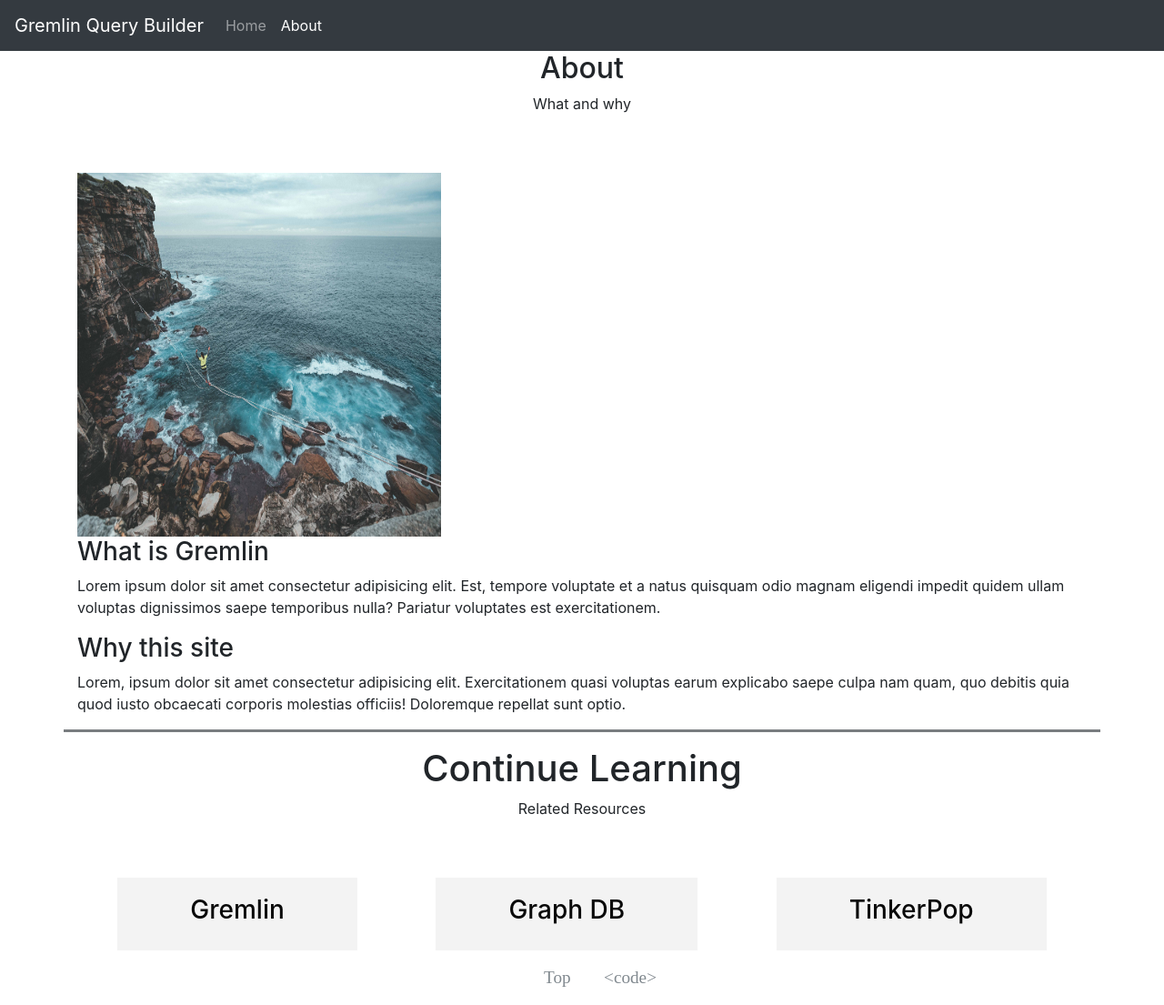
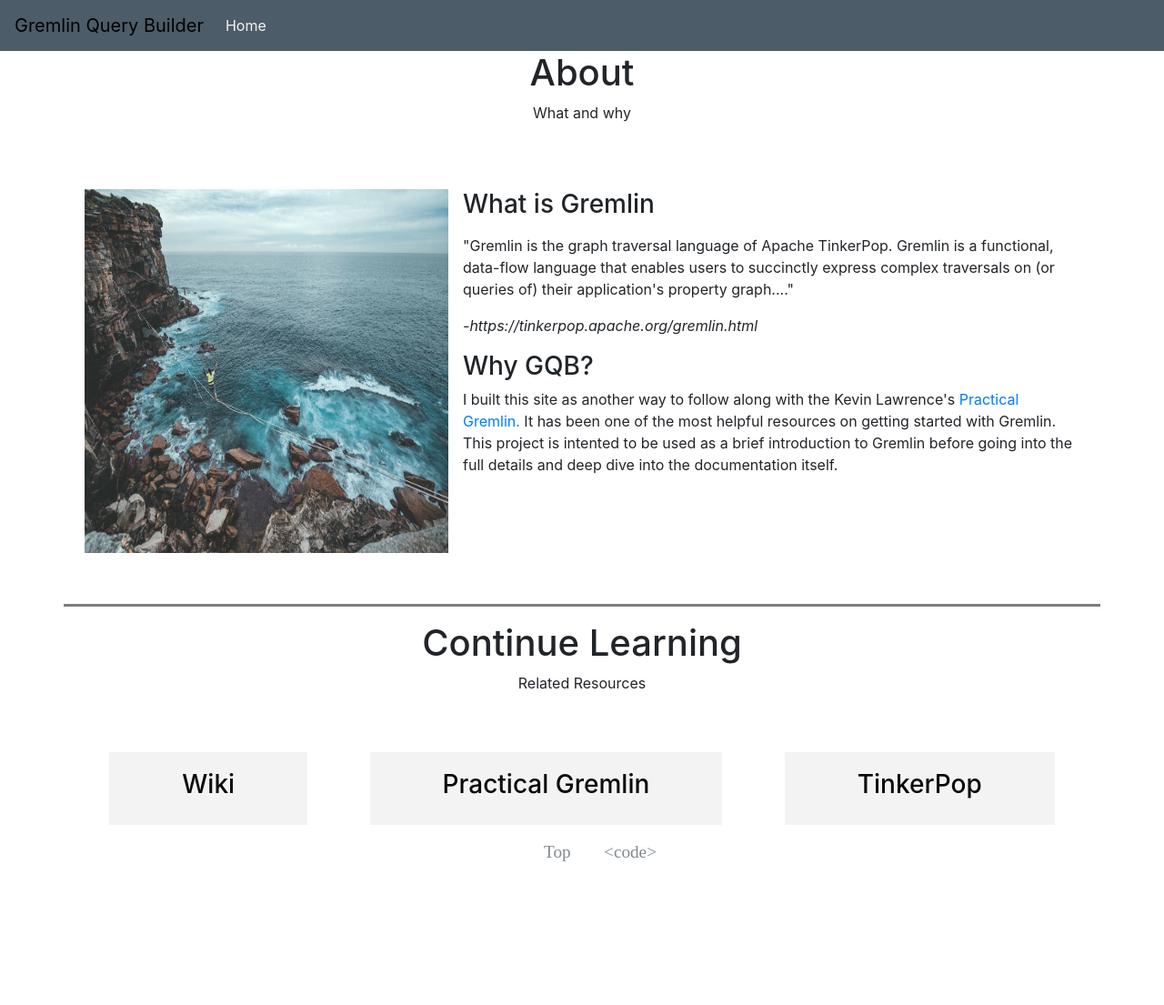
Before and after one commit to kiratara/GremlinQueryBuilder, a Flask app: page /about in a window 1280 px wide. Shown: the whole page at 91% size. After the commit the page ends 947 px from the top, so only its background shows below. Run offline with Flask 2, Linux system fonts and the light colour scheme; some libraries are stand-ins or nearby versions.

Commit message:
update about page to include valid context and update links

```diff
--- a/GremlinQueryBuilder/static/css/about.css
+++ b/GremlinQueryBuilder/static/css/about.css
@@ -31,13 +31,19 @@
 body{
     background-color: var(--color-white);
 }
-.nav {
+.navbar-custon{
+    background-color:#4c5c68;
+}
 
+.navbar-brand{
+    color: black;
+}
+
+.nav-item a{
+    color: #f4f3ee;
 }
 .title {
     text-align: center;
-}
-.container {
 }
 
 .section-header{
--- a/GremlinQueryBuilder/templates/about.html
+++ b/GremlinQueryBuilder/templates/about.html
@@ -9,18 +9,12 @@
 {% endblock%}
 
 {% block navbar %}
-    <nav class="navbar navbar-expand-lg navbar-dark bg-dark">
+    <nav class="navbar navbar-expand-lg navbar-custon">
         <a class="navbar-brand" href="{{ url_for('home') }}">Gremlin Query Builder</a>
-        <!-- <button class="navbar-toggler" type="button" data-toggle="collapse" data-target="#navbarNav" aria-controls="navbarNav" aria-expanded="false" aria-label="Toggle navigation">
-            <span class="navbar-toggler-icon"> </span>
-        </button> -->
         <div class="collapse navbar-collapse" id="navbarNav">
             <ul class="navbar-nav">
                 <li class="nav-item">
                     <a class="nav-link" href= "{{ url_for('home') }}">Home</a>
-                </li>
-            <li class="nav-item active">
-                <a class="nav-link" href="">About<span class="sr-only">(current)</span></a>
                 </li>
             </ul>
         </div>
@@ -29,29 +23,43 @@
 {% block main  %}
 <!-- SECTION ABOUT  -->
 <section id="about" class="section">
-    <div class="container">
-        <div class="section-about">
+    <div class="container ">
+        <div class="d-flex justify-content-center">
             <header class="section-header">
-                <h2 class="section-title">About</h2>
+                <h1 class="section-title">About</h1>
                     <p class="section-tagline">What and why</p>
             </header>
-            <div class="section-body" >
-                <div class="about-item">
+        </div>
+
+        <div class=" d-flex flex-row section-body" >
+            <div class="p-2 about-item">
                 <img src="{{ url_for('static', filename='img/slackline-blue.jpg') }}" alt="" width="400" height="400">
             </div>
-                <div class="about-item">
+            <div class="p-2 about-item">
                 <h3>What is Gremlin</h3>
-                    <p>Lorem ipsum dolor sit amet consectetur adipisicing elit. Est, tempore voluptate et a natus quisquam odio magnam eligendi impedit quidem ullam voluptas dignissimos saepe temporibus nulla? Pariatur voluptates est exercitationem.</p>
-                    <h3>Why this site</h3>
-                    <p>Lorem, ipsum dolor sit amet consectetur adipisicing elit. Exercitationem quasi voluptas earum explicabo saepe culpa nam quam, quo debitis quia quod iusto obcaecati corporis molestias officiis! Doloremque repellat sunt optio.</p>
-                </div>
+                <p>
+                    <blockquote cite="https://tinkerpop.apache.org/gremlin.html">
+                        <p>
+                            "Gremlin is the graph traversal language of Apache TinkerPop.
+                            Gremlin is a functional, data-flow language that enables users to succinctly express complex traversals on
+                            (or queries of) their application's property graph...."
+                        </p> <cite>-https://tinkerpop.apache.org/gremlin.html</cite>
+                    </blockquote>
+                </p>
+                <h3>Why GQB?</h3>
+                <p>
+                    I built this site as another way to follow along with the Kevin Lawrence's
+                    <a href="https://kelvinlawrence.net/book/Gremlin-Graph-Guide.html">Practical Gremlin.</a>
+                    It has been one of the most helpful resources on getting started with Gremlin. This project is intented to be used
+                    as a brief introduction to Gremlin before going into the full details and deep dive into the documentation itself.
+                </p>
             </div>
         </div>
     </div>
 </section>
 <!-- SECTION  resources -->
 <section id="resources" class="section">
-        <div class="container">
+    <div class="container mt-5">
         <div class="section-resource">
             <header class="section-header">
                 <h1 class="section-title">Continue Learning</h1>
@@ -59,13 +67,13 @@
             </header>
             <div id="resource-item-container" class="section-body" >
                     <div class="resources-item">
-                            <h3 class="resources-item-title"> <a href="#">Gremlin</a></h3>
+                        <h3 class="resources-item-title"> <a href="https://en.wikipedia.org/wiki/Gremlin_(query_language)">Wiki</a></h3>
                     </div>
                     <div class="resources-item">
-                            <h3 class="resources-item-title"> <a href="#">Graph DB</a></h3>
+                        <h3 class="resources-item-title"> <a href="https://kelvinlawrence.net/book/Gremlin-Graph-Guide.html">Practical Gremlin</a></h3>
                     </div>
                     <div class="resources-item">
-                            <h3 class="resources-item-title"> <a href="#">TinkerPop</a></h3>
+                        <h3 class="resources-item-title"> <a href="https://tinkerpop.apache.org/docs/3.4.6/reference/">TinkerPop</a></h3>
                     </div>
                     </li>
                 </ul>
```
Lines whose indentation alone changed are shown as unchanged.
